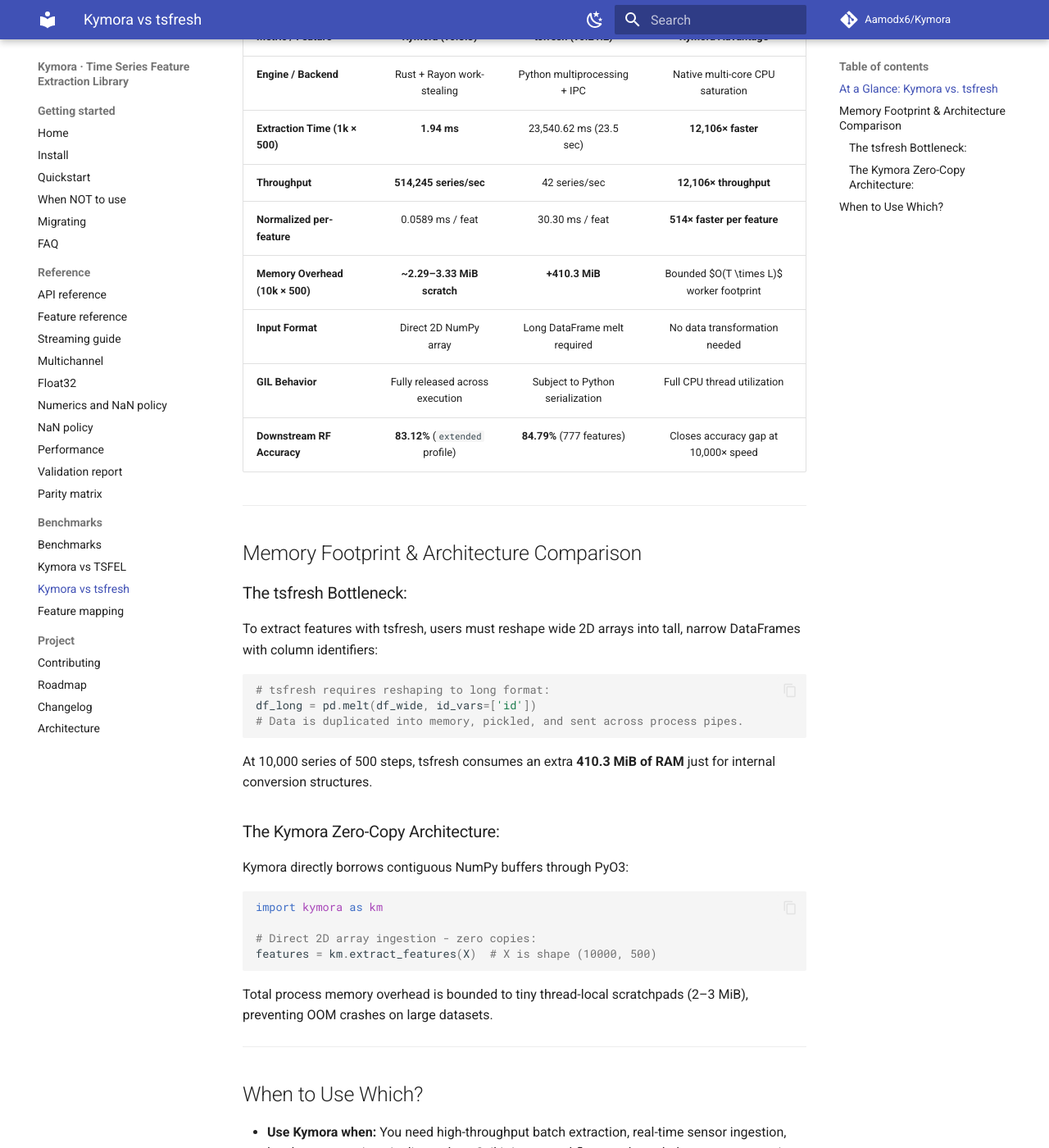
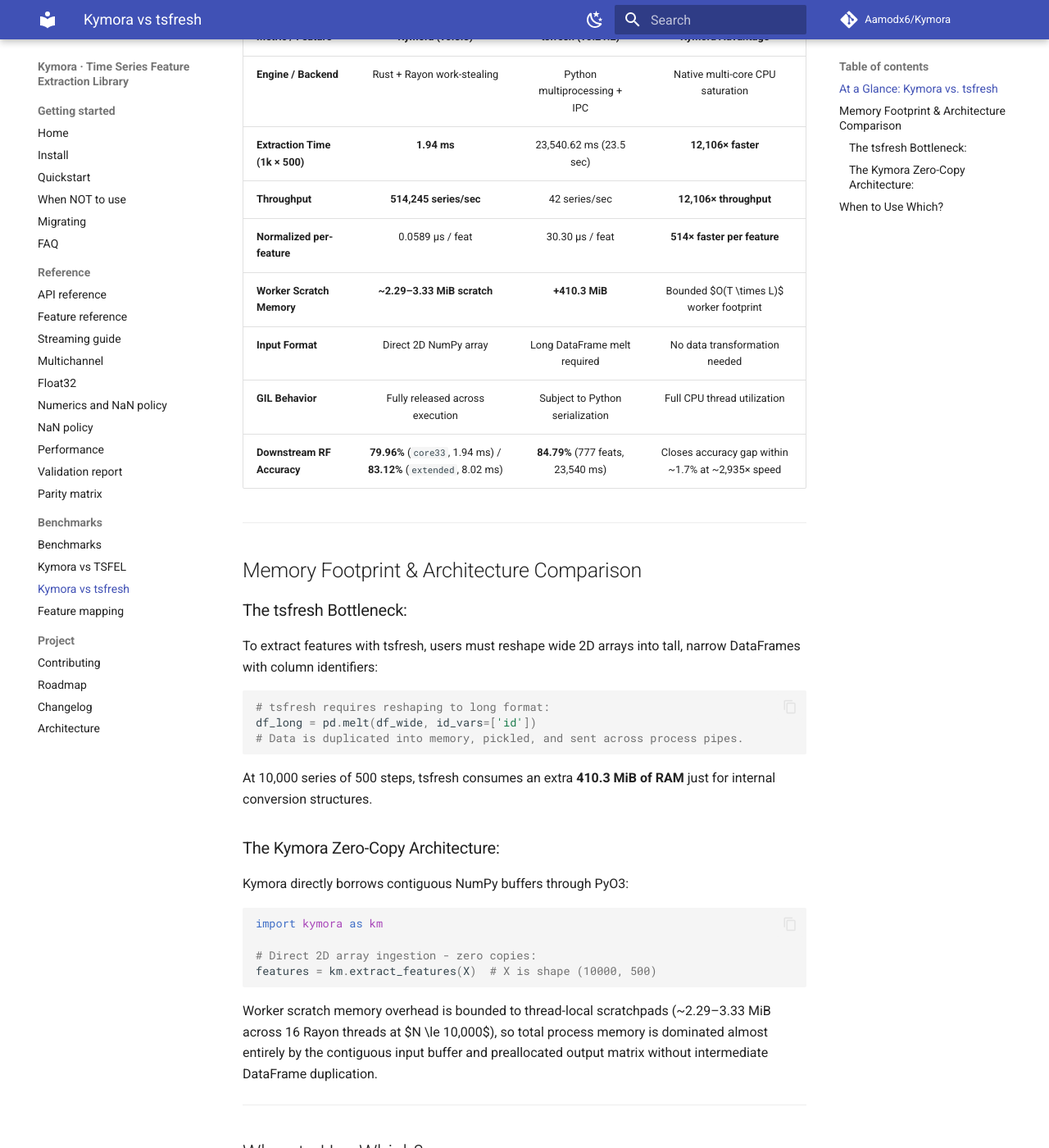
Before and after one commit to Aamodx6/Kymora, an MkDocs documentation site: the page built from docs/benchmarks/kymora_vs_tsfresh.md, in a window 1280 px wide and 1400 px high, scrolled down 511 px. Shown: the whole window at 82% size. Built offline with MkDocs 1.6.1 and Material for MkDocs 9.7.7, drawn with Linux system fonts in a browser that asks for light colours; comment, search, counter and statistics services are not loaded.

Commit message:
docs(benchmarks): address CodeRabbit review feedback on units, compatibility, and precision

````diff
--- a/docs/benchmarks/kymora_vs_tsfresh.md
+++ b/docs/benchmarks/kymora_vs_tsfresh.md
@@ -13,11 +13,11 @@ While tsfresh extracts hundreds of exploratory features, its architecture requir
 | **Engine / Backend** | Rust + Rayon work-stealing | Python multiprocessing + IPC | Native multi-core CPU saturation |
 | **Extraction Time (1k × 500)** | **1.94 ms** | 23,540.62 ms (23.5 sec) | **12,106× faster** |
 | **Throughput** | **514,245 series/sec** | 42 series/sec | **12,106× throughput** |
-| **Normalized per-feature** | 0.0589 ms / feat | 30.30 ms / feat | **514× faster per feature** |
-| **Memory Overhead (10k × 500)** | **~2.29–3.33 MiB scratch** | **+410.3 MiB** | Bounded $O(T \times L)$ worker footprint |
+| **Normalized per-feature** | 0.0589 µs / feat | 30.30 µs / feat | **514× faster per feature** |
+| **Worker Scratch Memory** | **~2.29–3.33 MiB scratch** | **+410.3 MiB** | Bounded $O(T \times L)$ worker footprint |
 | **Input Format** | Direct 2D NumPy array | Long DataFrame melt required | No data transformation needed |
 | **GIL Behavior** | Fully released across execution | Subject to Python serialization | Full CPU thread utilization |
-| **Downstream RF Accuracy** | **83.12%** (`extended` profile) | **84.79%** (777 features) | Closes accuracy gap at 10,000× speed |
+| **Downstream RF Accuracy** | **79.96%** (`core33`, 1.94 ms) / **83.12%** (`extended`, 8.02 ms) | **84.79%** (777 feats, 23,540 ms) | Closes accuracy gap within ~1.7% at ~2,935× speed |
 
 ---
 
@@ -40,7 +40,7 @@ import kymora as km
 # Direct 2D array ingestion - zero copies:
 features = km.extract_features(X)  # X is shape (10000, 500)
 ```
-Total process memory overhead is bounded to tiny thread-local scratchpads (2–3 MiB), preventing OOM crashes on large datasets.
+Worker scratch memory overhead is bounded to thread-local scratchpads (~2.29–3.33 MiB across 16 Rayon threads at $N \le 10,000$), so total process memory is dominated almost entirely by the contiguous input buffer and preallocated output matrix without intermediate DataFrame duplication.
 
 ---
 
--- a/landing/src/components/Hero.tsx
+++ b/landing/src/components/Hero.tsx
@@ -339,7 +339,7 @@ export const Hero: React.FC = () => {
               <strong className="font-bold text-[#000000]">
                 The high-performance Time Series Feature Extraction Library.
               </strong>{' '}
-              Kymora extracts 33 curated features at 514,000+ series/second—up to 1,000× faster than TSFEL and tsfresh with zero copy of input arrays and GIL-released Rayon parallel compute. Every number links back to the rows it came from.
+              Kymora extracts 33 curated features at 514,000+ series/second—up to 1,000× faster than TSFEL and tsfresh with direct contiguous buffer borrowing and GIL-released Rayon parallel compute. Every number links back to the rows it came from.
             </p>
 
             {/* Action Buttons */}
````
Also changed, not shown: README.md (+2 -2 lines), docs/benchmarks/kymora_vs_tsfel.md (+3 -3 lines), 1 other file.
